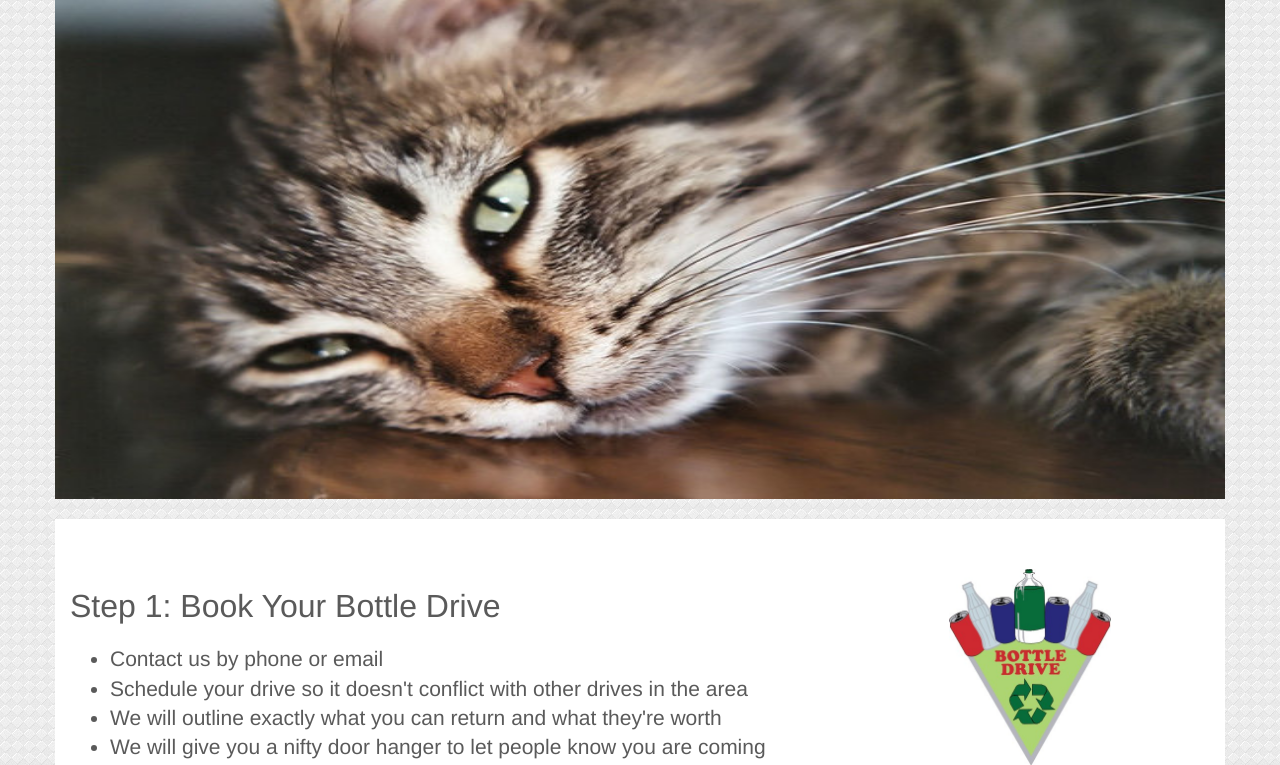
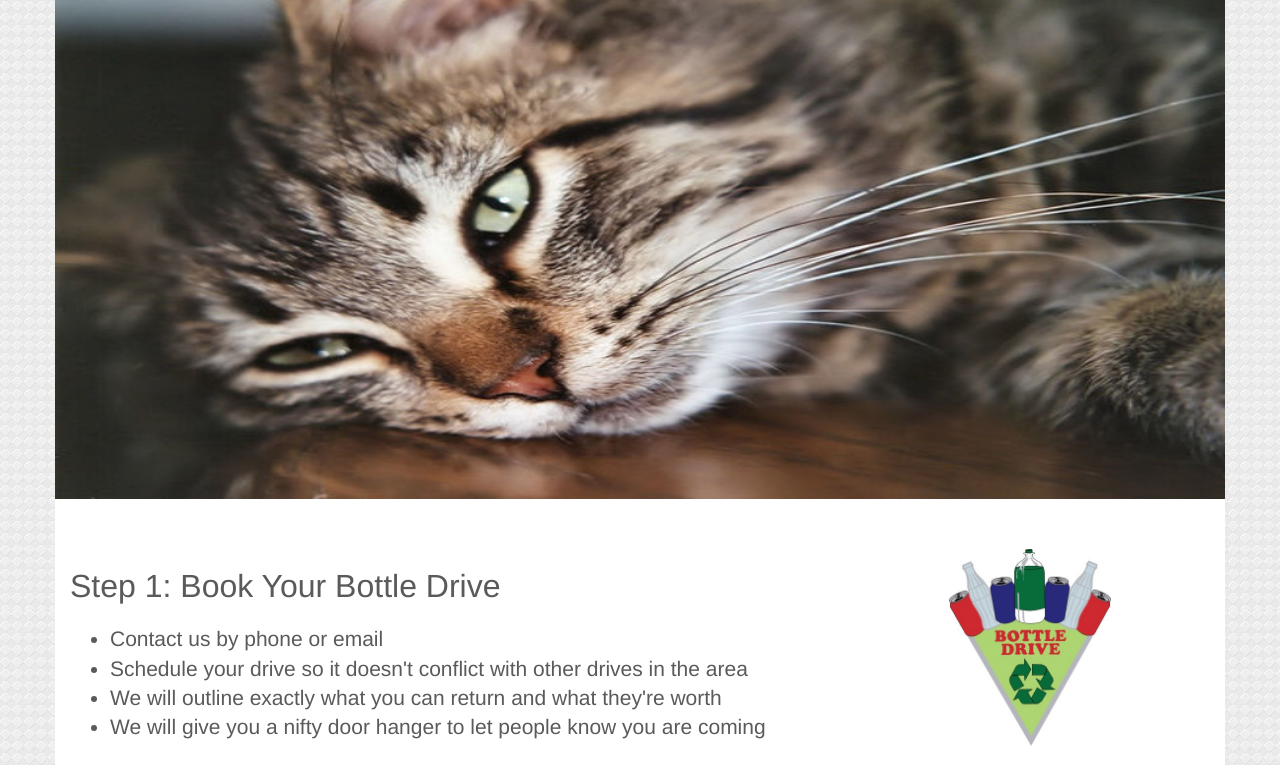
Before and after one commit to imrahn/imrahn.github.io, a PHP site: page /bottle-drive.html in a window 1280 px wide. Shown: the part 71-836 px from the top of the page. Run offline with PHP 8.4, Linux system fonts and the light colour scheme; some libraries are stand-ins or nearby versions.

Commit message:
took out bottle drive image bot margin

```diff
--- a/css/custom.css
+++ b/css/custom.css
@@ -59,7 +59,6 @@ body {
 .background img {
 	height: 500px;
 	width: 100%;
-	margin-bottom: 20px;
 }
 
 /* featurettes */
```
